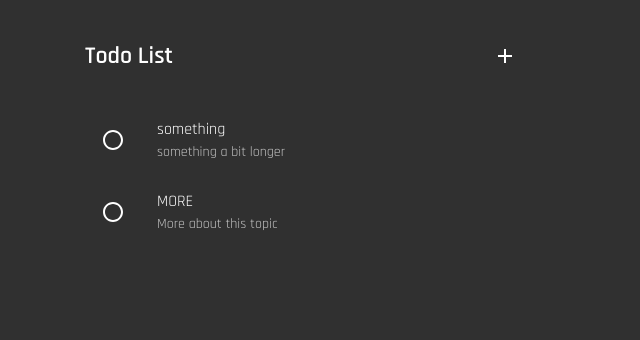
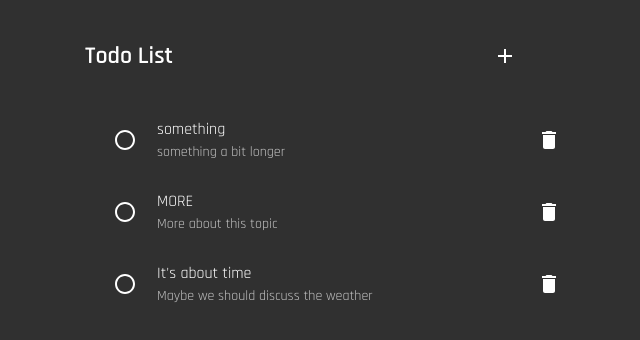
Before and after one commit to Pandaphobic/mh-todos, a React (Create React App) app: page / in a window 1280 px wide. Shown: the top 340 px of the page, without its empty margins (303-943 px from the left). Built offline with nearby package versions, Linux system fonts and the light colour scheme.

Commit message:
delete working

```diff
--- a/src/App.js
+++ b/src/App.js
@@ -1,12 +1,36 @@
 import "./App.css";
 import { Container } from "@material-ui/core";
 import TodoList from "./components/todo-list";
+import { useState } from "react";
 
 function App() {
+  // App Level State for Todo items
+  const [todos, setTodos] = useState([
+    {
+      id: 0,
+      title: "something",
+      description: "something a bit longer",
+    },
+    {
+      id: 1,
+      title: "MORE",
+      description: "More about this topic",
+    },
+    {
+      id: 2,
+      title: "It's about time",
+      description: "Maybe we should discuss the weather",
+    },
+  ]);
+
+  const deleteTask = id => {
+    setTodos(todos.filter(todo => todo.id !== id));
+  };
+
   return (
     <div className="App">
       <Container maxWidth="sm">
-        <TodoList />
+        <TodoList todos={todos} onDelete={deleteTask} />
       </Container>
     </div>
   );
--- a/src/components/todo-list.js
+++ b/src/components/todo-list.js
@@ -15,7 +15,7 @@ const useStyles = makeStyles(theme => ({
   },
 }));
 
-export default function TodoList() {
+export default function TodoList({ todos, onDelete }) {
   const classes = useStyles();
   // User for rendering secondary text
 
@@ -43,7 +43,7 @@ export default function TodoList() {
 
       <>
         <List>
-          <Todos />
+          <Todos todos={todos} onDelete={onDelete} />
         </List>
       </>
     </Container>
--- a/src/components/todos.js
+++ b/src/components/todos.js
@@ -2,19 +2,8 @@ import React from "react";
 import { ListItemIcon, ListItemText, ListItem } from "@material-ui/core";
 import RadioButtonUnchecked from "@material-ui/icons/RadioButtonUnchecked";
 import { makeStyles } from "@material-ui/core/styles";
-
-const tasks = [
-  {
-    id: 0,
-    primary: "something",
-    secondary: "something a bit longer",
-  },
-  {
-    id: 2,
-    primary: "MORE",
-    secondary: "More about this topic",
-  },
-];
+import DeleteSharp from "@material-ui/icons/Delete";
+import { IconButton } from "@material-ui/core";
 
 const useStyles = makeStyles(theme => ({
   title: {
@@ -24,24 +13,35 @@ const useStyles = makeStyles(theme => ({
   },
 }));
 
-export default function Todos() {
+export default function Todos({ todos, onDelete }) {
   const classes = useStyles();
 
   return (
     <>
-      {tasks.map(todo => (
+      {todos.map(todo => (
         <ListItem key={todo.id}>
           <ListItemIcon>
-            <RadioButtonUnchecked />
+            <IconButton>
+              <RadioButtonUnchecked />
+            </IconButton>
           </ListItemIcon>
+
           <ListItemText
             classes={
               ({ primary: classes.listItemText },
               { secondary: classes.listItemText })
             }
-            primary={todo.primary}
-            secondary={todo.secondary}
+            primary={todo.title}
+            secondary={todo.description}
           />
+          <IconButton
+            justify="center"
+            aria-label="delete item"
+            onClick={() => onDelete(todo.id)}
+            // onClick={handleClickOpen}
+          >
+            <DeleteSharp size="small" />
+          </IconButton>
         </ListItem>
       ))}
     </>
```
